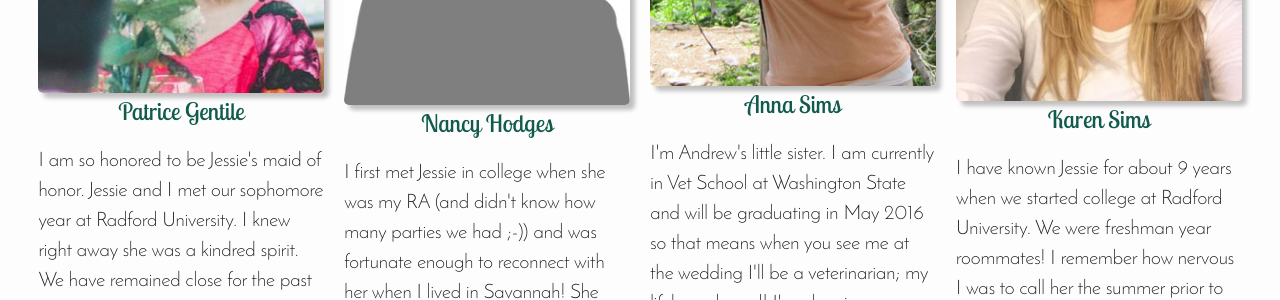
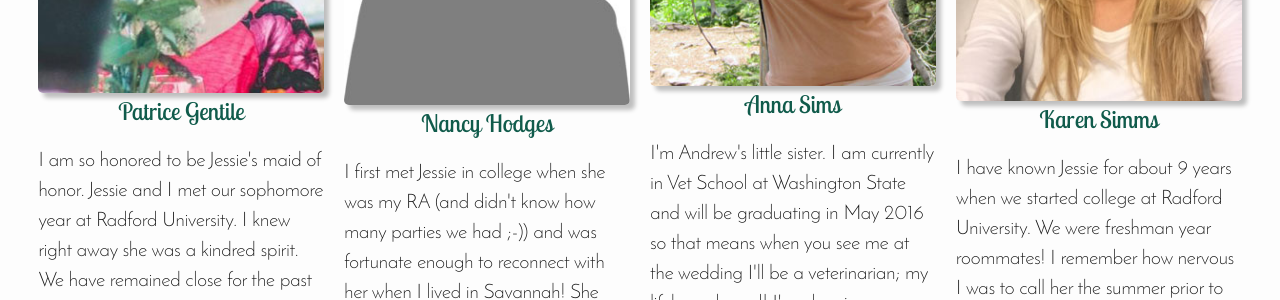
Before and after one commit to rhewitt22/jessie, a Jekyll site: the page built from index.html, in a window 1280 px wide and 900 px high, scrolled down 4245 px. Shown: the part 156-456 px from the top of the window. Built offline with Jekyll 4.4.1, drawn with Linux system fonts in a browser that asks for light colours; nearby versions of some CDN libraries.

Commit message:
Add image of nancy, correct karen's last name

```diff
--- a/index.html
+++ b/index.html
@@ -92,7 +92,7 @@
       <li>
         <figure>
           <img src="./images/karen-sims.jpg" alt="Placeholder" class="bridesmaid">
-          <figcaption>Karen Sims</figcaption>
+          <figcaption>Karen Simms</figcaption>
         </figure>
         <p>I have known Jessie for about 9 years when we started college at Radford University.  We were freshman year roommates!  I remember how nervous I was to call her the summer prior to freshman year to ask her how we were going to divide up what to bring for the dorm.  She was an awesome roommate but I didn't know she would end up being one of the best friends I have had! (Thank you Radford University for randomly choosing us to be roommates!)  I am so happy she has found her Prince and I feel so honored to be standing up next to her when she says &ldquo;I do&rdquo;.  Looking forward to September! :)</p>
       </li>
```
Also changed, not shown: images/nancy-hodges.jpg (added).
